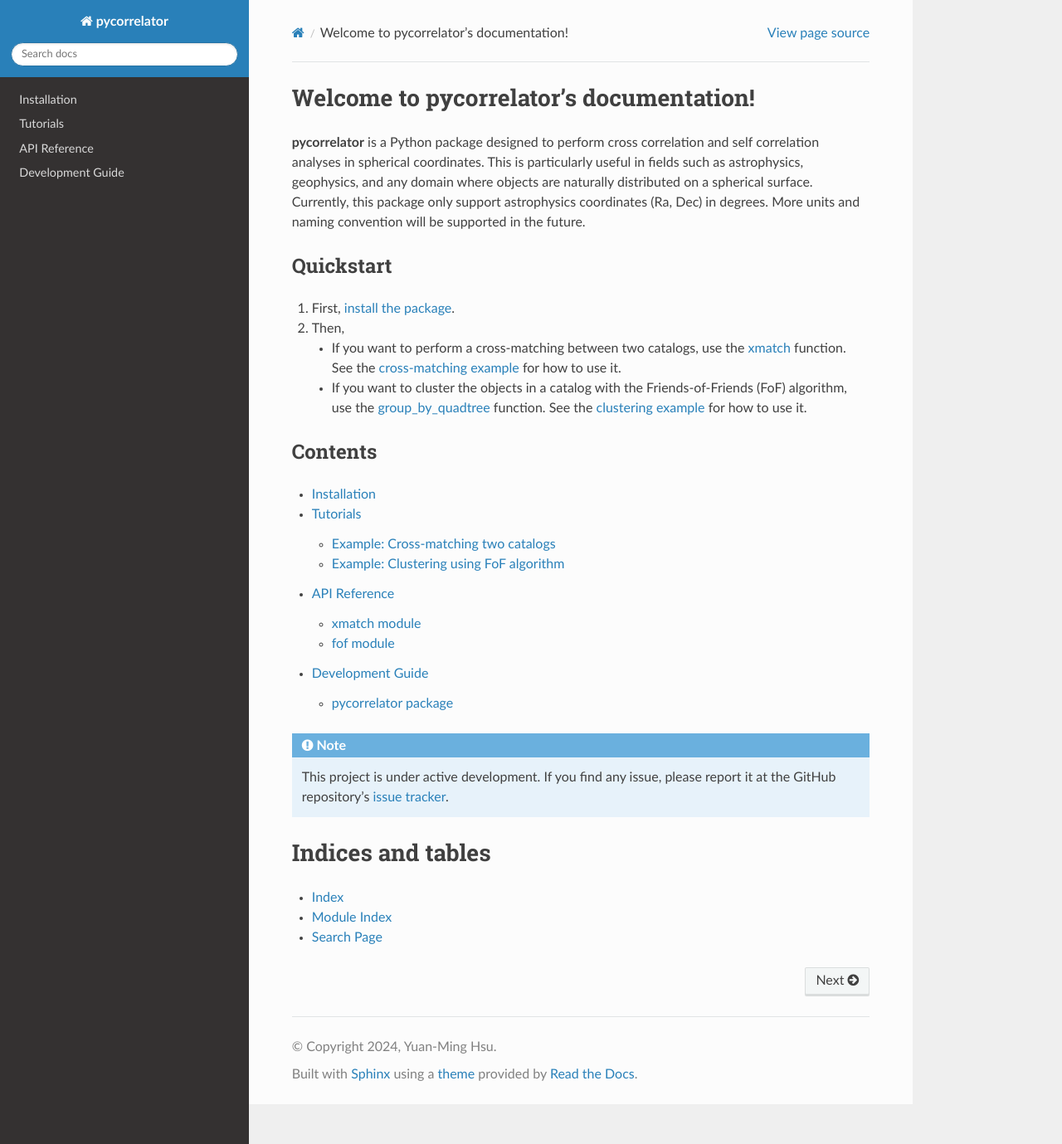
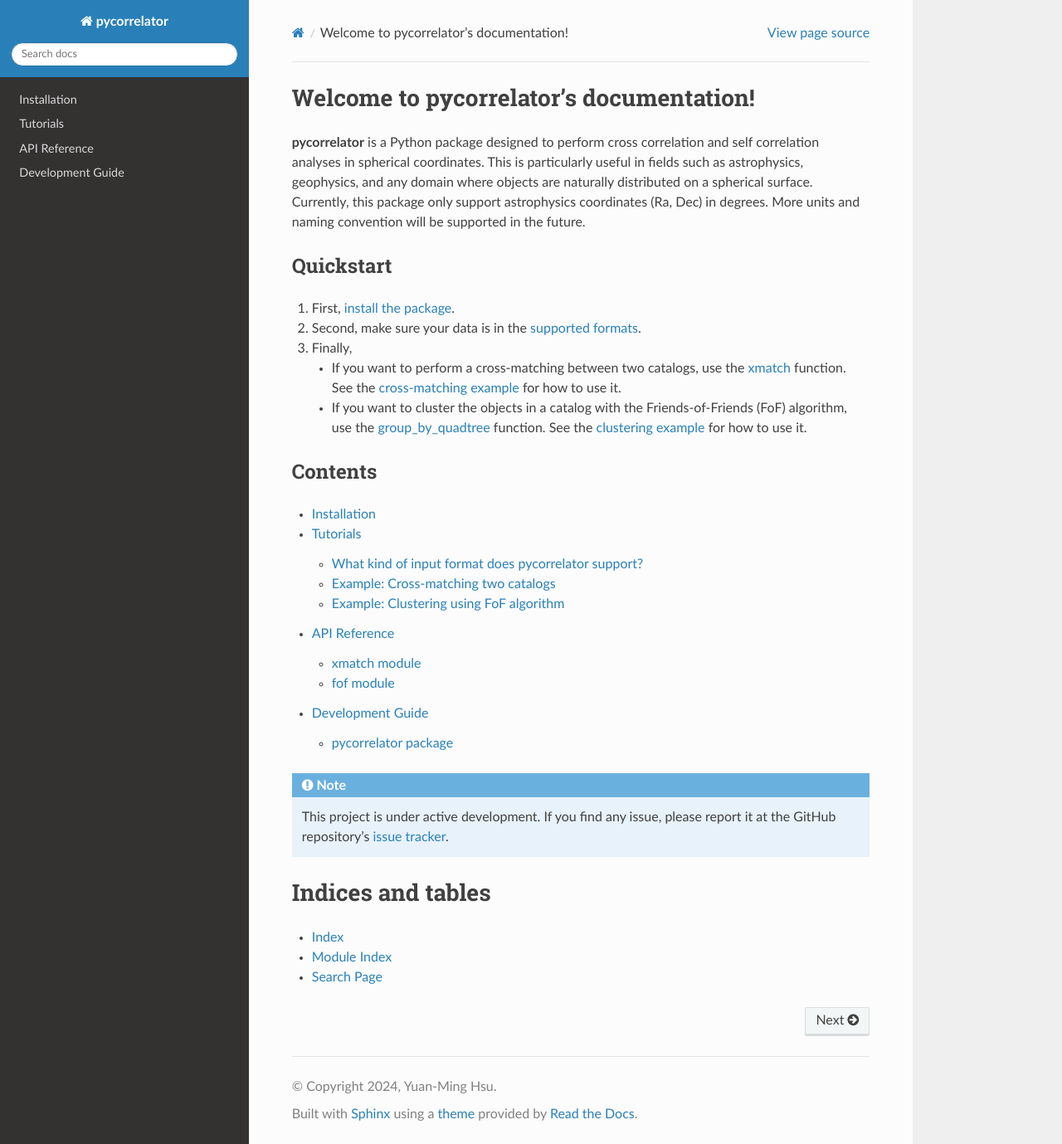
Before and after one commit to technic960183/pycorrelator, a Sphinx documentation site: the page built from docs/source/index.rst, in a window 1280 px wide and 1379 px high. Shown: the whole window at 83% size. Built offline with Sphinx 7.4.7 and the Read the Docs theme 2.0.0, drawn with Linux system fonts in a browser that asks for light colours.

Commit message:
Add input format section to tutorials

```diff
--- a/docs/source/index.rst
+++ b/docs/source/index.rst
@@ -15,7 +15,8 @@ Quickstart
 ----------
 
 1. First, :doc:`install the package <install>`.
-2. Then,
+2. Second, make sure your data is in the :doc:`supported formats <tutorial/input_validation>`.
+3. Finally,
 
    - If you want to perform a cross-matching between two catalogs, use the :ref:`xmatch <xmatch-ref>` function.
      See the :doc:`cross-matching example <tutorial/xmatch>` for how to use it.
--- a/docs/source/tutorial/index.rst
+++ b/docs/source/tutorial/index.rst
@@ -3,5 +3,6 @@
 
 .. toctree::
 
+   input_validation
    xmatch
    fof
```
Also changed, not shown: docs/source/tutorial/input_validation.rst (added, +30 -0 lines).
